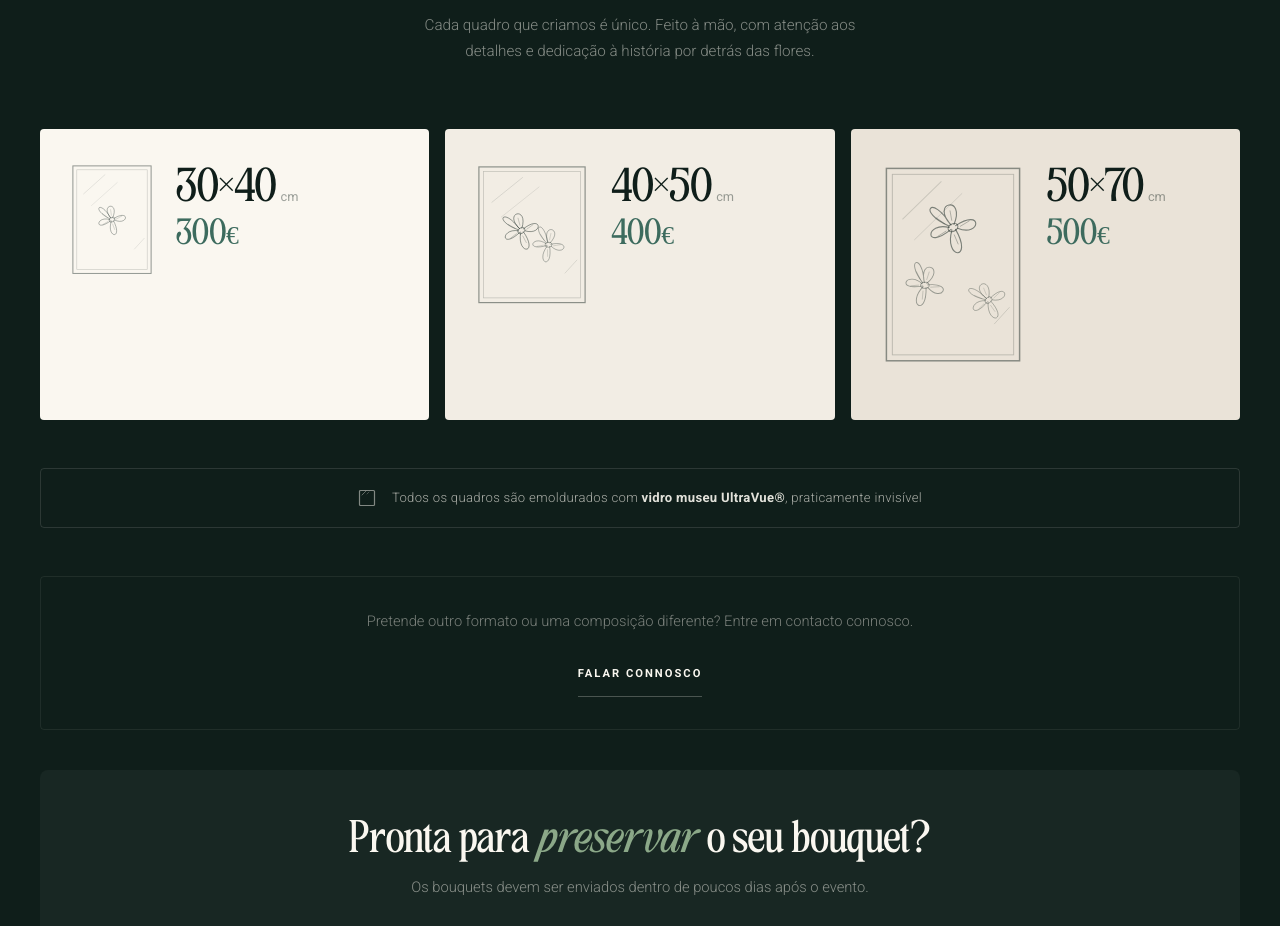
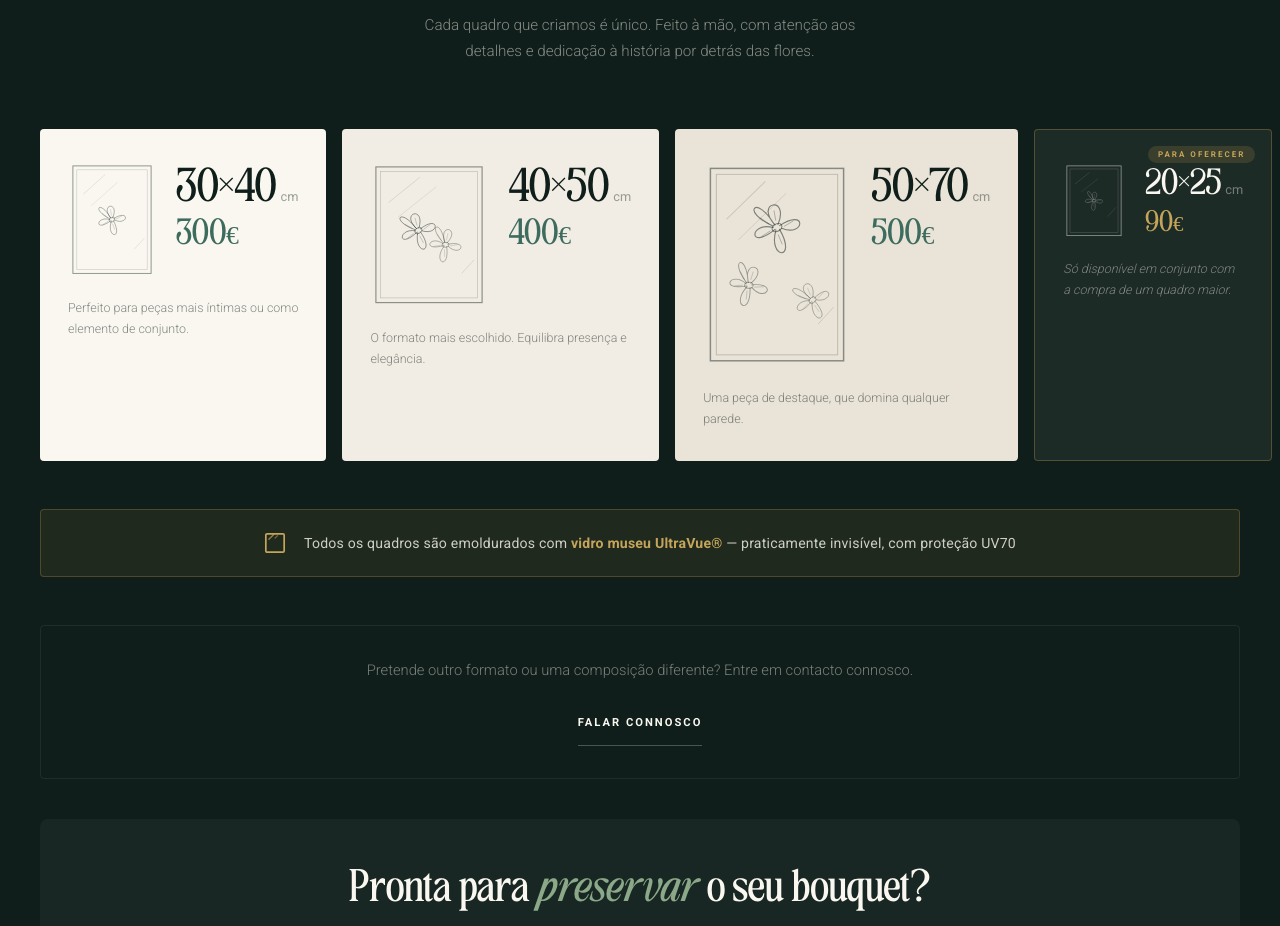
Before and after one commit to floresabeirario/fbr-website, a Next.js app: page /opcoes-e-precos in a window 1280 px wide. Shown: the part 2648-3574 px from the top of the page. Built offline with nearby package versions, Linux system fonts and the light colour scheme.

Commit message:
Update client.jsx

```diff
--- a/app/opcoes-e-precos/client.jsx
+++ b/app/opcoes-e-precos/client.jsx
@@ -87,7 +87,6 @@ const frames = [
   {
     size: "30×40", unit: "cm", price: "300",
     desc: "Perfeito para peças mais íntimas ou como elemento de conjunto.",
-    // SVG pequeno, proporção 3:4, 1 flor centrada
     vw: 180, vh: 240, svgWidth: "88px",
     flowers: [
       { cx: 90, cy: 120, scale: 0.9, rotate: -8, opacity: 0.45 },
@@ -96,7 +95,6 @@ const frames = [
   {
     size: "40×50", unit: "cm", price: "400",
     desc: "O formato mais escolhido. Equilibra presença e elegância.",
-    // SVG médio, proporção 4:5, 2 flores
     vw: 200, vh: 250, svgWidth: "118px",
     flowers: [
       { cx: 82,  cy: 118, scale: 0.95, rotate: -15, opacity: 0.48 },
@@ -106,12 +104,20 @@ const frames = [
   {
     size: "50×70", unit: "cm", price: "500",
     desc: "Uma peça de destaque, que domina qualquer parede.",
-    // SVG grande, proporção 5:7, 3 flores
     vw: 200, vh: 280, svgWidth: "148px",
     flowers: [
       { cx: 100, cy: 90,  scale: 1.0,  rotate: -10, opacity: 0.5  },
       { cx: 62,  cy: 168, scale: 0.82, rotate:  18, opacity: 0.38 },
       { cx: 148, cy: 188, scale: 0.76, rotate: -22, opacity: 0.32 },
+    ],
+  },
+  {
+    size: "20×25", unit: "cm", price: "90",
+    desc: "Só disponível em conjunto com a compra de um quadro maior.",
+    addon: true,
+    vw: 160, vh: 200, svgWidth: "62px",
+    flowers: [
+      { cx: 80, cy: 100, scale: 0.72, rotate: 6, opacity: 0.42 },
     ],
   },
 ];
@@ -322,8 +328,7 @@ export default function OpcoesClient() {
       </section>
 
       {/* ════════════════════════════════════════════
-          TAMANHOS E PREÇOS — redesenhado
-          SVG integrado em cada cartão, sem "mais popular"
+          TAMANHOS E PREÇOS — 4 cartões (3 principais + 1 addon)
       ════════════════════════════════════════════ */}
       <section style={{ backgroundColor: "#0F1E1A", padding: "clamp(50px,8vw,90px) 24px" }}>
         <div style={{ maxWidth: "1200px", margin: "0 auto" }}>
@@ -341,19 +346,37 @@ export default function OpcoesClient() {
             </div>
           </Reveal>
 
-          {/* Cartões creme sobre fundo escuro */}
-          <div className="pricing-3col" style={{ display: "grid", gridTemplateColumns: "repeat(3, 1fr)", gap: "16px", marginBottom: "48px" }}>
+          {/* Cartões creme sobre fundo escuro — 4 colunas */}
+          <div className="pricing-4col" style={{ display: "grid", gridTemplateColumns: "repeat(4, 1fr)", gap: "16px", marginBottom: "48px" }}>
             {frames.map((item, i) => (
               <Reveal key={i} delay={i * 0.1}>
                 <div style={{
-                  backgroundColor: i === 0 ? "#FAF7F0" : i === 1 ? "#F2EDE4" : "#EAE3D8",
+                  backgroundColor: item.addon
+                    ? "rgba(250,247,240,0.06)"
+                    : i === 0 ? "#FAF7F0" : i === 1 ? "#F2EDE4" : "#EAE3D8",
                   padding: "32px 28px 32px",
                   display: "flex",
                   flexDirection: "column",
                   height: "100%",
                   boxSizing: "border-box",
                   borderRadius: "4px",
+                  border: item.addon ? "1px solid rgba(184,149,74,0.35)" : "none",
+                  position: "relative",
                 }}>
+
+                  {/* Badge "Para oferecer" no card addon */}
+                  {item.addon && (
+                    <span style={{
+                      position: "absolute", top: "16px", right: "16px",
+                      backgroundColor: "rgba(184,149,74,0.18)",
+                      color: "#C4A55A",
+                      fontSize: "0.5rem", letterSpacing: "2px", textTransform: "uppercase",
+                      fontFamily: "Roboto, sans-serif", fontWeight: 600,
+                      padding: "4px 10px", borderRadius: "100px",
+                    }}>
+                      Para oferecer
+                    </span>
+                  )}
 
                   {/* SVG + texto lado a lado */}
                   <div style={{ display: "flex", alignItems: "flex-start", gap: "20px", marginBottom: "20px" }}>
@@ -365,7 +388,7 @@ export default function OpcoesClient() {
                         flowers={item.flowers}
                         svgWidth={item.svgWidth}
                         label={item.size}
-                        dark={true}
+                        dark={!item.addon}
                       />
                     </div>
 
@@ -373,58 +396,76 @@ export default function OpcoesClient() {
                     <div style={{ display: "flex", flexDirection: "column", justifyContent: "flex-end", paddingTop: "8px" }}>
                       <p style={{
                         fontFamily: "'TAN-MEMORIES', serif",
-                        fontSize: "clamp(1.7rem, 2.6vw, 2.4rem)",
-                        color: "#0F1E1A",
+                        fontSize: item.addon ? "clamp(1.2rem, 2vw, 1.7rem)" : "clamp(1.7rem, 2.6vw, 2.4rem)",
+                        color: item.addon ? "#FAF7F0" : "#0F1E1A",
                         margin: "0",
                         lineHeight: 1,
                       }}>
                         {item.size}
-                        <span style={{ fontSize: "0.8rem", fontFamily: "Roboto, sans-serif", fontWeight: 400, marginLeft: "4px", color: "rgba(15,30,26,0.4)" }}>
+                        <span style={{ fontSize: "0.8rem", fontFamily: "Roboto, sans-serif", fontWeight: 400, marginLeft: "4px", color: item.addon ? "rgba(250,247,240,0.4)" : "rgba(15,30,26,0.4)" }}>
                           {item.unit}
                         </span>
                       </p>
                       <p style={{
                         fontFamily: "'TAN-MEMORIES', serif",
-                        fontSize: "clamp(1.2rem, 2vw, 1.6rem)",
-                        color: "#3D6B5E",
+                        fontSize: item.addon ? "clamp(1rem, 1.8vw, 1.3rem)" : "clamp(1.2rem, 2vw, 1.6rem)",
+                        color: item.addon ? "#C4A55A" : "#3D6B5E",
                         margin: "8px 0 0",
                       }}>
                         {item.price}€
                       </p>
                     </div>
                   </div>
+
+                  {/* Descrição */}
+                  <p style={{
+                    fontFamily: "Roboto, sans-serif",
+                    fontWeight: 300,
+                    fontSize: "0.78rem",
+                    lineHeight: 1.65,
+                    color: item.addon ? "rgba(250,247,240,0.45)" : "rgba(15,30,26,0.5)",
+                    margin: 0,
+                    fontStyle: item.addon ? "italic" : "normal",
+                  }}>
+                    {item.desc}
+                  </p>
                 </div>
               </Reveal>
             ))}
           </div>
 
-          {/* Nota focal — comum aos 3 tamanhos */}
+          {/* Nota focal — vidro museu — com mais destaque */}
           <Reveal>
             <div style={{
               display: "flex",
               alignItems: "center",
               justifyContent: "center",
-              gap: "16px",
+              gap: "18px",
               margin: "0 0 48px",
-              padding: "20px 28px",
-              border: "1px solid rgba(250,247,240,0.12)",
+              padding: "22px 32px",
+              backgroundColor: "rgba(184,149,74,0.1)",
+              border: "1px solid rgba(184,149,74,0.3)",
               borderRadius: "4px",
             }}>
               {/* Ícone vidro */}
-              <svg width="18" height="18" viewBox="0 0 18 18" fill="none" xmlns="http://www.w3.org/2000/svg" style={{ flexShrink: 0, opacity: 0.7 }}>
-                <rect x="1.5" y="1.5" width="15" height="15" rx="1" stroke="rgba(250,247,240,0.7)" strokeWidth="1.2" fill="none"/>
-                <line x1="4" y1="6" x2="8" y2="2" stroke="rgba(250,247,240,0.5)" strokeWidth="1" strokeLinecap="round"/>
-                <line x1="9" y1="5" x2="11" y2="3" stroke="rgba(250,247,240,0.35)" strokeWidth="1" strokeLinecap="round"/>
+              <svg width="22" height="22" viewBox="0 0 18 18" fill="none" xmlns="http://www.w3.org/2000/svg" style={{ flexShrink: 0 }}>
+                <rect x="1.5" y="1.5" width="15" height="15" rx="1" stroke="#C4A55A" strokeWidth="1.4" fill="none"/>
+                <line x1="4" y1="6" x2="8" y2="2" stroke="rgba(196,165,90,0.7)" strokeWidth="1.1" strokeLinecap="round"/>
+                <line x1="9" y1="5" x2="11" y2="3" stroke="rgba(196,165,90,0.5)" strokeWidth="1.1" strokeLinecap="round"/>
               </svg>
               <p style={{
                 fontFamily: "Roboto, sans-serif",
-                fontWeight: 300,
-                fontSize: "0.82rem",
-                color: "rgba(250,247,240,0.65)",
+                fontWeight: 400,
+                fontSize: "0.88rem",
+                color: "rgba(250,247,240,0.8)",
                 margin: 0,
-                letterSpacing: "0.3px",
+                letterSpacing: "0.2px",
               }}>
-                Todos os quadros são emoldurados com <strong style={{ fontWeight: 600, color: "rgba(250,247,240,0.9)" }}>vidro museu UltraVue®</strong>, praticamente invisível
+                Todos os quadros são emoldurados com{" "}
+                <strong style={{ fontWeight: 700, color: "#C4A55A" }}>
+                  vidro museu UltraVue®
+                </strong>
+                {" "}— praticamente invisível, com proteção UV70
               </p>
             </div>
           </Reveal>
@@ -461,6 +502,97 @@ export default function OpcoesClient() {
               </a>
             </div>
           </Reveal>
+        </div>
+      </section>
+
+      {/* ════════════════════════════════════════════
+          ADD-ONS  (movido para aqui, depois de Tamanhos & Preços)
+      ════════════════════════════════════════════ */}
+      <section style={{ backgroundColor: "#F2EDE4", padding: "clamp(50px,8vw,90px) 24px" }}>
+        <div style={{ maxWidth: "1200px", margin: "0 auto" }}>
+          <Reveal>
+            <div style={{ marginBottom: "48px" }}>
+              <Label>Extras</Label>
+              <h2 style={{ fontFamily: "'TAN-MEMORIES', serif", fontSize: "clamp(2rem, 5vw, 3.5rem)", fontWeight: 400, margin: "0 0 16px", lineHeight: 1.1 }}>
+                Add-ons &<br/><em style={{ color: "#3D6B5E" }}>Presentes</em>
+              </h2>
+              <p style={{ fontFamily: "Roboto, sans-serif", fontWeight: 300, fontSize: "0.95rem", lineHeight: 1.75, color: "rgba(26,26,26,0.55)", maxWidth: "460px" }}>
+                Para além do seu quadro principal, pode encomendar peças adicionais. Presentes pessoais e cheios de significado para quem ama.
+              </p>
+            </div>
+          </Reveal>
+
+          <div style={{ display: "grid", gridTemplateColumns: "repeat(auto-fit, minmax(min(100%, 480px), 1fr))", gap: "clamp(40px, 6vw, 80px)", alignItems: "center", marginBottom: "clamp(50px,8vw,80px)", paddingBottom: "clamp(50px,8vw,80px)", borderBottom: "1px solid rgba(26,26,26,0.1)" }}>
+            <Reveal>
+              <div style={{ aspectRatio: "4/3", overflow: "hidden", borderRadius: "12px", boxShadow: "0 16px 48px rgba(26,26,26,0.1)" }}>
+                <img src="/miniquadros.webp" alt="Mini quadros 20x25cm de flores preservadas como presentes para padrinhos e damas de honor" loading="lazy"
+                  style={{ width: "100%", height: "100%", objectFit: "cover", display: "block" }} />
+              </div>
+            </Reveal>
+            <Reveal delay={0.1}>
+              <div>
+                <Label>Para oferecer</Label>
+                <h3 style={{ fontFamily: "'TAN-MEMORIES', serif", fontSize: "clamp(1.6rem, 4vw, 2.5rem)", fontWeight: 400, margin: "0 0 8px", lineHeight: 1.1 }}>Mini Quadros</h3>
+                <p style={{ fontFamily: "'TAN-MEMORIES', serif", fontSize: "1.8rem", color: "#3D6B5E", margin: "0 0 24px" }}>20×25 cm — 90€</p>
+                <p style={{ fontFamily: "Roboto, sans-serif", fontWeight: 300, fontSize: "0.95rem", lineHeight: 1.85, color: "rgba(26,26,26,0.65)", margin: "0 0 16px" }}>
+                  Molduras mais pequenas com as flores do seu bouquet. Uma forma bonita de partilhar um pedaço do seu dia especial com as pessoas que mais ama.
+                </p>
+                <p style={{ fontFamily: "Roboto, sans-serif", fontWeight: 500, fontSize: "0.78rem", letterSpacing: "1px", color: "#3D6B5E", margin: 0 }}>
+                  Emoldurado com vidro museu UltraVue®
+                </p>
+              </div>
+            </Reveal>
+          </div>
+
+          <div style={{ display: "grid", gridTemplateColumns: "repeat(auto-fit, minmax(min(100%, 440px), 1fr))", gap: "clamp(32px, 5vw, 48px)" }}>
+            {[
+              {
+                imgs: [
+                  { src: "/ornamento1.webp", alt: "Ornamento de natal rectangular com flores prensadas em vidro soldado com prata" },
+                  { src: "/ornamento2.webp", alt: "Ornamento de natal circular com flores prensadas em vidro soldado com prata" },
+                ],
+                badge: "Sazonal", badgeBg: "rgba(184,149,74,0.15)", badgeColor: "#96722A",
+                title: "Ornamentos de Natal",
+                price: "Aprox. 8 cm — 35€",
+                desc: "Vidro sobre vidro soldado sem chumbo com prata. Formatos à escolha: circular, quadrado ou rectangular.",
+              },
+              {
+                imgs: [
+                  { src: "/pendente1.webp", alt: "Pendente de flores prensadas em vidro soldado com prata" },
+                  { src: "/pendente2.webp", alt: "Pendente floral circular em vidro soldado com prata" },
+                ],
+                badge: "Joalharia botânica", badgeBg: "rgba(61,107,94,0.12)", badgeColor: "#3D6B5E",
+                title: "Pendentes para Colar",
+                price: "Aprox. 3 cm — 35€",
+                desc: "Vidro sobre vidro soldado sem chumbo com prata. Formatos à escolha: circular, quadrado ou rectangular.",
+              }
+            ].map((item, i) => (
+              <Reveal key={i} delay={i * 0.08}>
+                <div style={{ borderRadius: "12px", overflow: "hidden", boxShadow: "0 8px 32px rgba(26,26,26,0.08)" }}>
+                  <div style={{ display: "grid", gridTemplateColumns: "1fr 1fr", gap: "2px", backgroundColor: "rgba(26,26,26,0.1)" }}>
+                    {item.imgs.map((img, j) => (
+                      <img key={j} src={img.src} alt={img.alt} loading="lazy"
+                        style={{ width: "100%", aspectRatio: "1", objectFit: "cover", display: "block" }} />
+                    ))}
+                  </div>
+                  <div style={{ padding: "28px 28px 32px", backgroundColor: "#FAF7F0" }}>
+                    <span style={{ display: "inline-block", backgroundColor: item.badgeBg, color: item.badgeColor, fontSize: "0.56rem", letterSpacing: "2px", textTransform: "uppercase", fontFamily: "Roboto, sans-serif", fontWeight: 600, padding: "5px 12px", borderRadius: "100px", marginBottom: "14px" }}>
+                      {item.badge}
+                    </span>
+                    <h3 style={{ fontFamily: "'TAN-MEMORIES', serif", fontSize: "1.5rem", fontWeight: 400, margin: "0 0 6px", color: "#1a1a1a" }}>
+                      {item.title}
+                    </h3>
+                    <p style={{ fontFamily: "'TAN-MEMORIES', serif", fontSize: "1.2rem", color: "#3D6B5E", margin: "0 0 14px" }}>
+                      {item.price}
+                    </p>
+                    <p style={{ fontFamily: "Roboto, sans-serif", fontWeight: 300, fontSize: "0.88rem", lineHeight: 1.7, color: "rgba(26,26,26,0.6)", margin: 0 }}>
+                      {item.desc}
+                    </p>
+                  </div>
+                </div>
+              </Reveal>
+            ))}
+          </div>
         </div>
       </section>
 
@@ -557,97 +689,6 @@ export default function OpcoesClient() {
             </div>
           </div>
         </Reveal>
-      </section>
-
-      {/* ════════════════════════════════════════════
-          ADD-ONS
-      ════════════════════════════════════════════ */}
-      <section style={{ backgroundColor: "#F2EDE4", padding: "clamp(50px,8vw,90px) 24px" }}>
-        <div style={{ maxWidth: "1200px", margin: "0 auto" }}>
-          <Reveal>
-            <div style={{ marginBottom: "48px" }}>
-              <Label>Extras</Label>
-              <h2 style={{ fontFamily: "'TAN-MEMORIES', serif", fontSize: "clamp(2rem, 5vw, 3.5rem)", fontWeight: 400, margin: "0 0 16px", lineHeight: 1.1 }}>
-                Add-ons &<br/><em style={{ color: "#3D6B5E" }}>Presentes</em>
-              </h2>
-              <p style={{ fontFamily: "Roboto, sans-serif", fontWeight: 300, fontSize: "0.95rem", lineHeight: 1.75, color: "rgba(26,26,26,0.55)", maxWidth: "460px" }}>
-                Para além do seu quadro principal, pode encomendar peças adicionais. Presentes pessoais e cheios de significado para quem ama.
-              </p>
-            </div>
-          </Reveal>
-
-          <div style={{ display: "grid", gridTemplateColumns: "repeat(auto-fit, minmax(min(100%, 480px), 1fr))", gap: "clamp(40px, 6vw, 80px)", alignItems: "center", marginBottom: "clamp(50px,8vw,80px)", paddingBottom: "clamp(50px,8vw,80px)", borderBottom: "1px solid rgba(26,26,26,0.1)" }}>
-            <Reveal>
-              <div style={{ aspectRatio: "4/3", overflow: "hidden", borderRadius: "12px", boxShadow: "0 16px 48px rgba(26,26,26,0.1)" }}>
-                <img src="/miniquadros.webp" alt="Mini quadros 20x25cm de flores preservadas como presentes para padrinhos e damas de honor" loading="lazy"
-                  style={{ width: "100%", height: "100%", objectFit: "cover", display: "block" }} />
-              </div>
-            </Reveal>
-            <Reveal delay={0.1}>
-              <div>
-                <Label>Para oferecer</Label>
-                <h3 style={{ fontFamily: "'TAN-MEMORIES', serif", fontSize: "clamp(1.6rem, 4vw, 2.5rem)", fontWeight: 400, margin: "0 0 8px", lineHeight: 1.1 }}>Mini Quadros</h3>
-                <p style={{ fontFamily: "'TAN-MEMORIES', serif", fontSize: "1.8rem", color: "#3D6B5E", margin: "0 0 24px" }}>20×25 cm — 90€</p>
-                <p style={{ fontFamily: "Roboto, sans-serif", fontWeight: 300, fontSize: "0.95rem", lineHeight: 1.85, color: "rgba(26,26,26,0.65)", margin: "0 0 16px" }}>
-                  Molduras mais pequenas com as flores do seu bouquet. Uma forma bonita de partilhar um pedaço do seu dia especial com as pessoas que mais ama.
-                </p>
-                <p style={{ fontFamily: "Roboto, sans-serif", fontWeight: 500, fontSize: "0.78rem", letterSpacing: "1px", color: "#3D6B5E", margin: 0 }}>
-                  Emoldurado com vidro museu UltraVue®
-                </p>
-              </div>
-            </Reveal>
-          </div>
-
-          <div style={{ display: "grid", gridTemplateColumns: "repeat(auto-fit, minmax(min(100%, 440px), 1fr))", gap: "clamp(32px, 5vw, 48px)" }}>
-            {[
-              {
-                imgs: [
-                  { src: "/ornamento1.webp", alt: "Ornamento de natal rectangular com flores prensadas em vidro soldado com prata" },
-                  { src: "/ornamento2.webp", alt: "Ornamento de natal circular com flores prensadas em vidro soldado com prata" },
-                ],
-                badge: "Sazonal", badgeBg: "rgba(184,149,74,0.15)", badgeColor: "#96722A",
-                title: "Ornamentos de Natal",
-                price: "Aprox. 8 cm — 35€",
-                desc: "Vidro sobre vidro soldado sem chumbo com prata. Formatos à escolha: circular, quadrado ou rectangular.",
-              },
-              {
-                imgs: [
-                  { src: "/pendente1.webp", alt: "Pendente de flores prensadas em vidro soldado com prata" },
-                  { src: "/pendente2.webp", alt: "Pendente floral circular em vidro soldado com prata" },
-                ],
-                badge: "Joalharia botânica", badgeBg: "rgba(61,107,94,0.12)", badgeColor: "#3D6B5E",
-                title: "Pendentes para Colar",
-                price: "Aprox. 3 cm — 35€",
-                desc: "Vidro sobre vidro soldado sem chumbo com prata. Formatos à escolha: circular, quadrado ou rectangular.",
-              }
-            ].map((item, i) => (
-              <Reveal key={i} delay={i * 0.08}>
-                <div style={{ borderRadius: "12px", overflow: "hidden", boxShadow: "0 8px 32px rgba(26,26,26,0.08)" }}>
-                  <div style={{ display: "grid", gridTemplateColumns: "1fr 1fr", gap: "2px", backgroundColor: "rgba(26,26,26,0.1)" }}>
-                    {item.imgs.map((img, j) => (
-                      <img key={j} src={img.src} alt={img.alt} loading="lazy"
-                        style={{ width: "100%", aspectRatio: "1", objectFit: "cover", display: "block" }} />
-                    ))}
-                  </div>
-                  <div style={{ padding: "28px 28px 32px", backgroundColor: "#FAF7F0" }}>
-                    <span style={{ display: "inline-block", backgroundColor: item.badgeBg, color: item.badgeColor, fontSize: "0.56rem", letterSpacing: "2px", textTransform: "uppercase", fontFamily: "Roboto, sans-serif", fontWeight: 600, padding: "5px 12px", borderRadius: "100px", marginBottom: "14px" }}>
-                      {item.badge}
-                    </span>
-                    <h3 style={{ fontFamily: "'TAN-MEMORIES', serif", fontSize: "1.5rem", fontWeight: 400, margin: "0 0 6px", color: "#1a1a1a" }}>
-                      {item.title}
-                    </h3>
-                    <p style={{ fontFamily: "'TAN-MEMORIES', serif", fontSize: "1.2rem", color: "#3D6B5E", margin: "0 0 14px" }}>
-                      {item.price}
-                    </p>
-                    <p style={{ fontFamily: "Roboto, sans-serif", fontWeight: 300, fontSize: "0.88rem", lineHeight: 1.7, color: "rgba(26,26,26,0.6)", margin: 0 }}>
-                      {item.desc}
-                    </p>
-                  </div>
-                </div>
-              </Reveal>
-            ))}
-          </div>
-        </div>
       </section>
 
       {/* ════════════════════════════════════════════
@@ -748,9 +789,17 @@ export default function OpcoesClient() {
           border-radius: 4px;
         }
 
+        /* Mobile: 1 coluna */
         @media (max-width: 640px) {
-          .pricing-3col {
+          .pricing-4col {
             grid-template-columns: 1fr !important;
+          }
+        }
+
+        /* Tablet: 2 colunas */
+        @media (min-width: 641px) and (max-width: 1023px) {
+          .pricing-4col {
+            grid-template-columns: repeat(2, 1fr) !important;
           }
         }
       `}</style>
```
